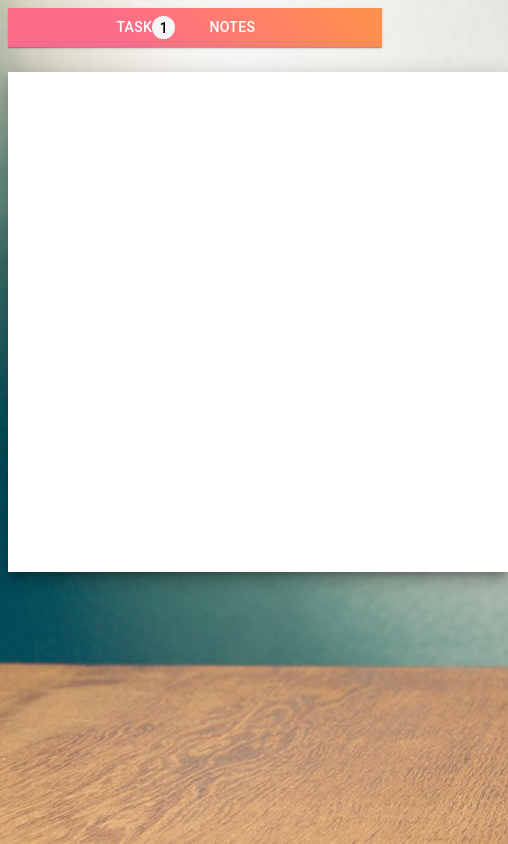
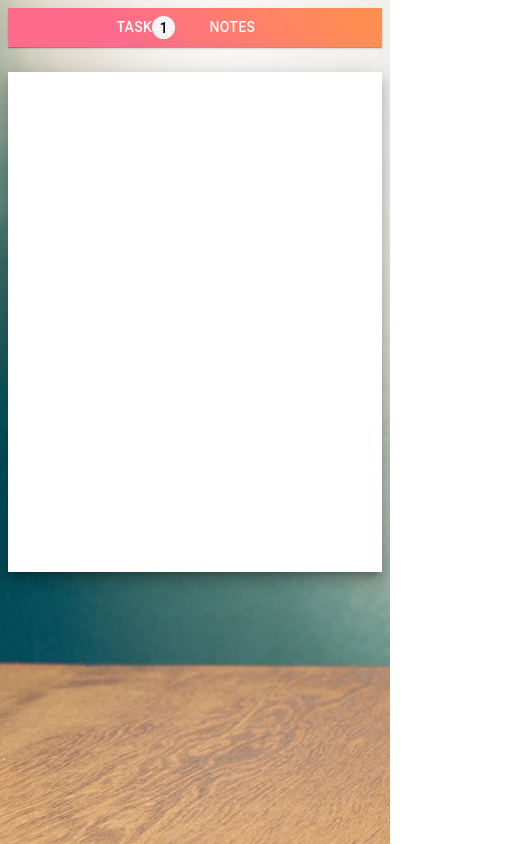
Before and after one commit to suman-kr/redesigned-happiness, a React app: page /table in a window 390 px wide. Shown: the whole page, 508 px wide, since content can reach past the window. Built offline with nearby package versions, Linux system fonts and the light colour scheme.

Commit message:
:lipstick: Add responsiveness

```diff
--- a/src/components/Table.tsx
+++ b/src/components/Table.tsx
@@ -14,11 +14,10 @@ export class Table extends React.Component<Props, {}> {
   }
   render() {
     return (
-      <table id="table">
+      <table id="table" contentEditable={true}>
         <tbody id="body">
           <tr className="row">
             <td id="data" contentEditable={true}>
-              <div className="block"></div>
             </td>
           </tr>
         </tbody>
--- a/src/styles/notepad.css
+++ b/src/styles/notepad.css
@@ -1,17 +1,18 @@
 #table {
-  min-width: 500px;
+  min-width: 200px;
   min-height: 500px;
-  max-width: 500px;
-  max-height: 500px;
+  /* max-width: 500px;
+  max-height: 500px; */
   background: white;
   /*  display: grid; */
   overflow: auto;
+  display: grid;
   box-shadow: 0px 6px 6px -3px rgba(0,0,0,0.2), 0px 10px 14px 1px rgba(0,0,0,0.14), 0px 4px 18px 3px rgba(0,0,0,0.12);
 }
 #data {
   vertical-align: top;
-  max-width: 500px;
-  max-height: 500px;
+  max-width: 800px;
+  max-height: 800px;
 }
 
 *:focus {
```
